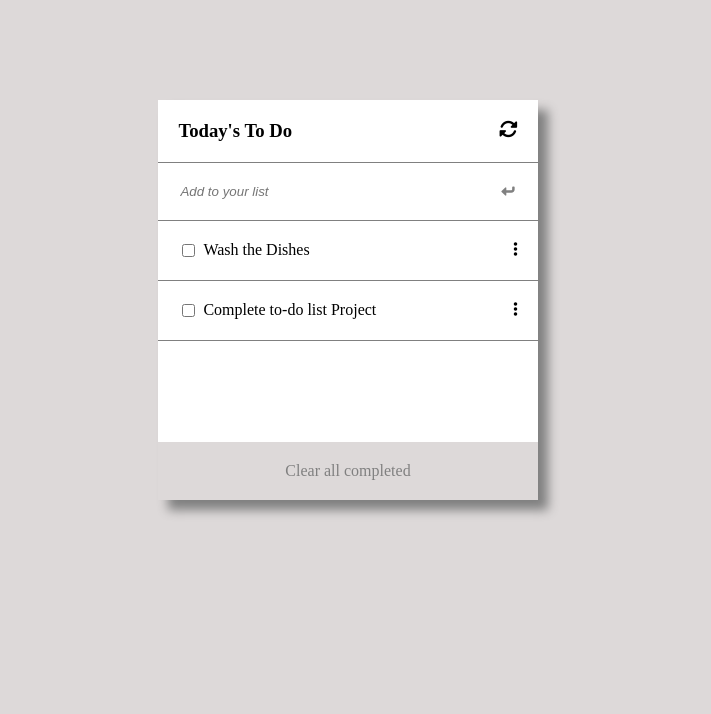
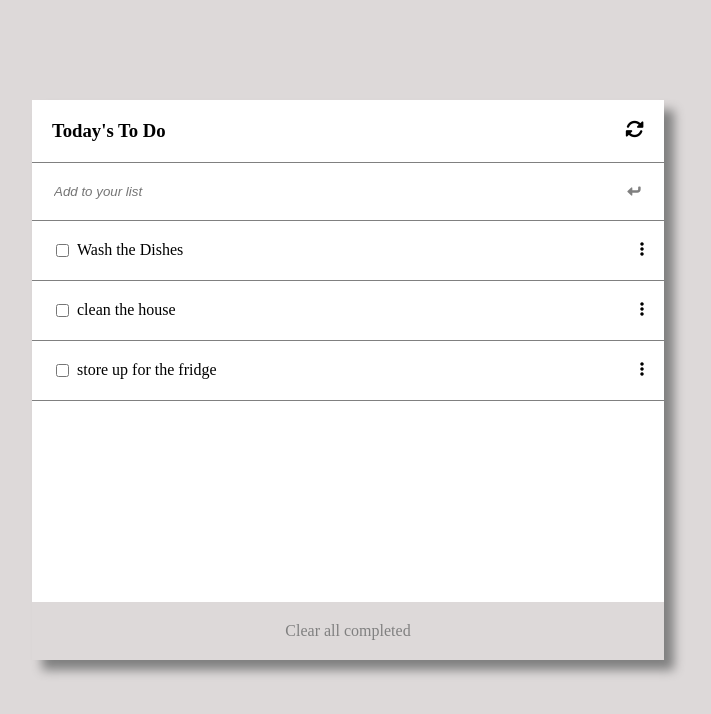
Before and after one commit to Adanzeakonobi/To-do-list, a website built with webpack: page src/template.html in a window 1280 px wide. Shown: the whole page, without its empty margins (292-1003 px from the left). Built offline with nearby package versions, Linux system fonts and the light colour scheme.

Commit message:
update styling

```diff
--- a/src/index.js
+++ b/src/index.js
@@ -12,7 +12,12 @@ const todoList = [
   },
   {
     index: 2,
-    description: "Complete to-do list Project",
+    description: "clean the house",
+    completed: true,
+  },
+  {
+    index: 3,
+    description: "store up for the fridge",
     completed: true,
   },
 ];
--- a/src/style.css
+++ b/src/style.css
@@ -6,17 +6,17 @@ body {
   margin: 0;
 }
 
-#tab {
+#title1 {
   background-color: white;
   box-shadow: 10px 10px 10px grey;
-  max-width: 30%;
+  max-width: 50%;
   margin: auto;
-  height: 50vh;
+  height: 70vh;
   margin-top: 100px;
   position: relative;
 }
 
-.main {
+.main-header {
   border-bottom: 1px solid grey;
   padding: 20px;
   margin: auto;
--- a/src/template.html
+++ b/src/template.html
@@ -10,9 +10,9 @@
     ></script>
 </head>
 <body>
-    <div id="tab">
-        <h3 class="main">Today's To Do<i class="fas fa-sync-alt"></i></h3>
-        <form action="submit" class="main new-data">
+    <div id="title1">
+        <h3 class="main-header">Today's To Do<i class="fas fa-sync-alt"></i></h3>
+        <form action="submit" class="main-header form">
             <input class="add-bar" type="text" placeholder="Add to your list">
             <button class="enter"><i class="fas fa-level-down-alt"></i>
             </button>
```
Also changed, not shown: dist/index.html, dist/main.js.
